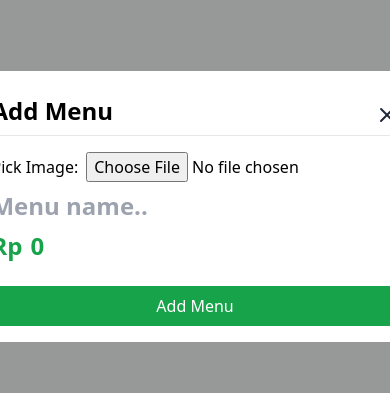
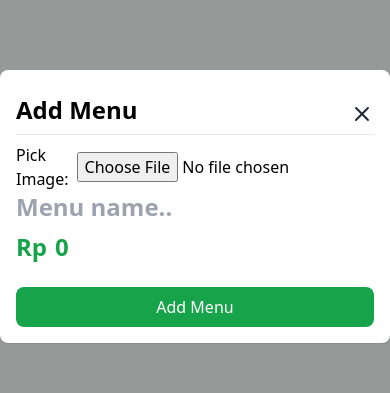
Before and after one commit to Althaf-Budiman/point-of-sales, a React (Vite) app in the folder point-of-sales-react/: page /menu in a window 390 px wide. Both pictures are taken after a click on the element "Add Menu". Shown: the part 216-609 px from the top of the page. Built offline with nearby package versions, Linux system fonts and the light colour scheme; no server answers.

Commit message:
responsive modal menu

```diff
--- a/point-of-sales-react/src/components/ItemMenu.jsx
+++ b/point-of-sales-react/src/components/ItemMenu.jsx
@@ -66,7 +66,7 @@ export default function ItemMenu({ id, name, price, image, handleHomeItemClick }
             {
                 isModalOpen && (
                     <div className="fixed inset-0 flex items-center justify-center z-40">
-                        <div className="p-4 rounded-lg flex flex-col bg-white text-black z-50 relative">
+                        <div className="p-4 rounded-lg flex flex-col bg-white text-black z-50 relative w-full max-w-lg mx-auto shadow">
 
                             <div className="flex justify-between items-center border-b my-2">
                                 <h2 className="text-2xl font-semibold text-center mb-2">Edit "{name}"</h2>
--- a/point-of-sales-react/src/pages/Menu.jsx
+++ b/point-of-sales-react/src/pages/Menu.jsx
@@ -52,7 +52,7 @@ export default function Menu() {
             {
                 isModalOpen && (
                     <div className="fixed inset-0 flex items-center justify-center z-40">
-                        <div className="p-4 rounded-lg flex flex-col bg-white text-black z-50 relative">
+                        <div className="p-4 rounded-lg flex flex-col bg-white text-black z-50 relative w-full max-w-lg mx-auto shadow">
 
                             <div className="flex justify-between items-center border-b my-2">
                                 <h2 className="text-2xl font-semibold text-center mb-2">Add Menu</h2>
```
